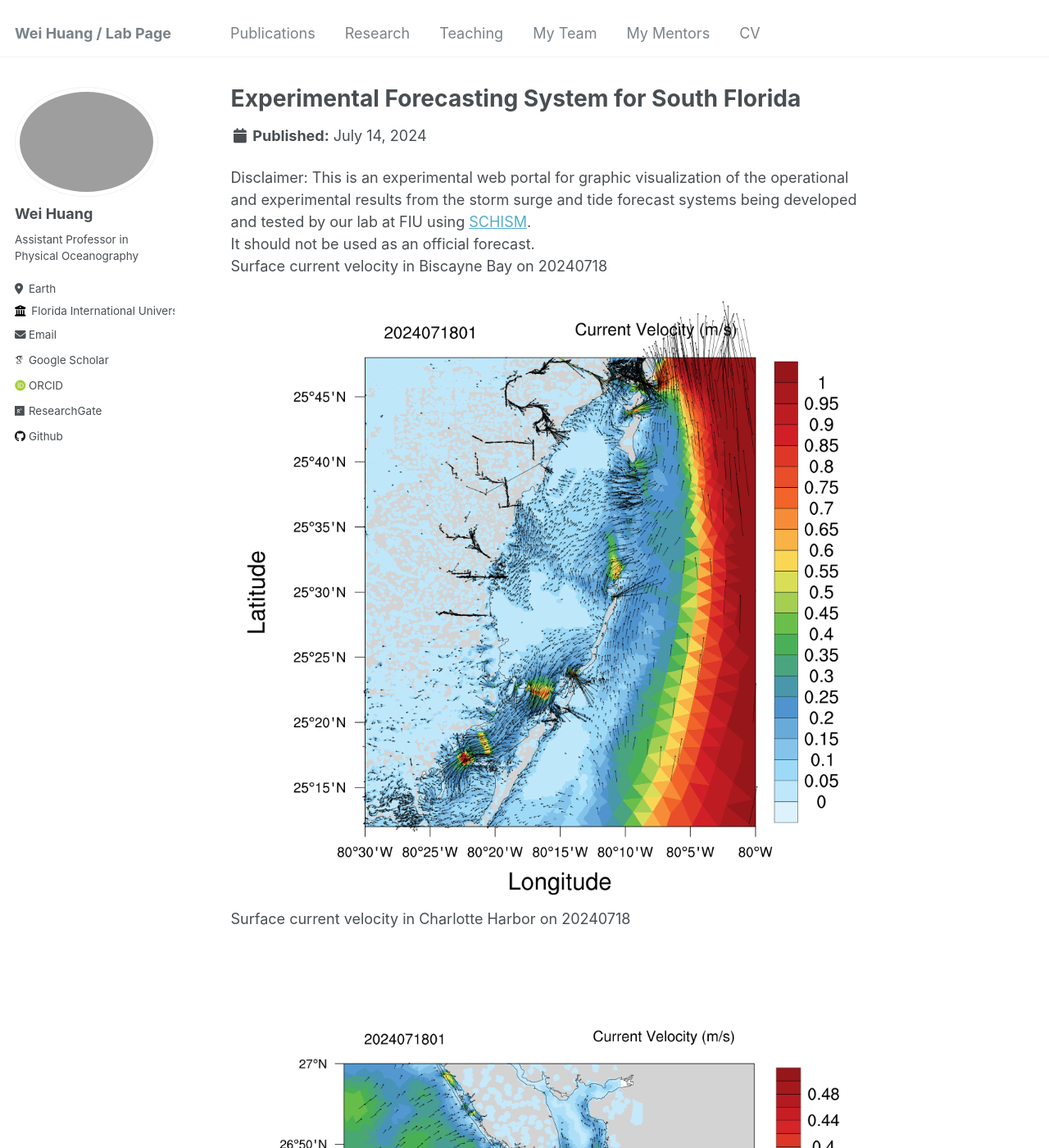
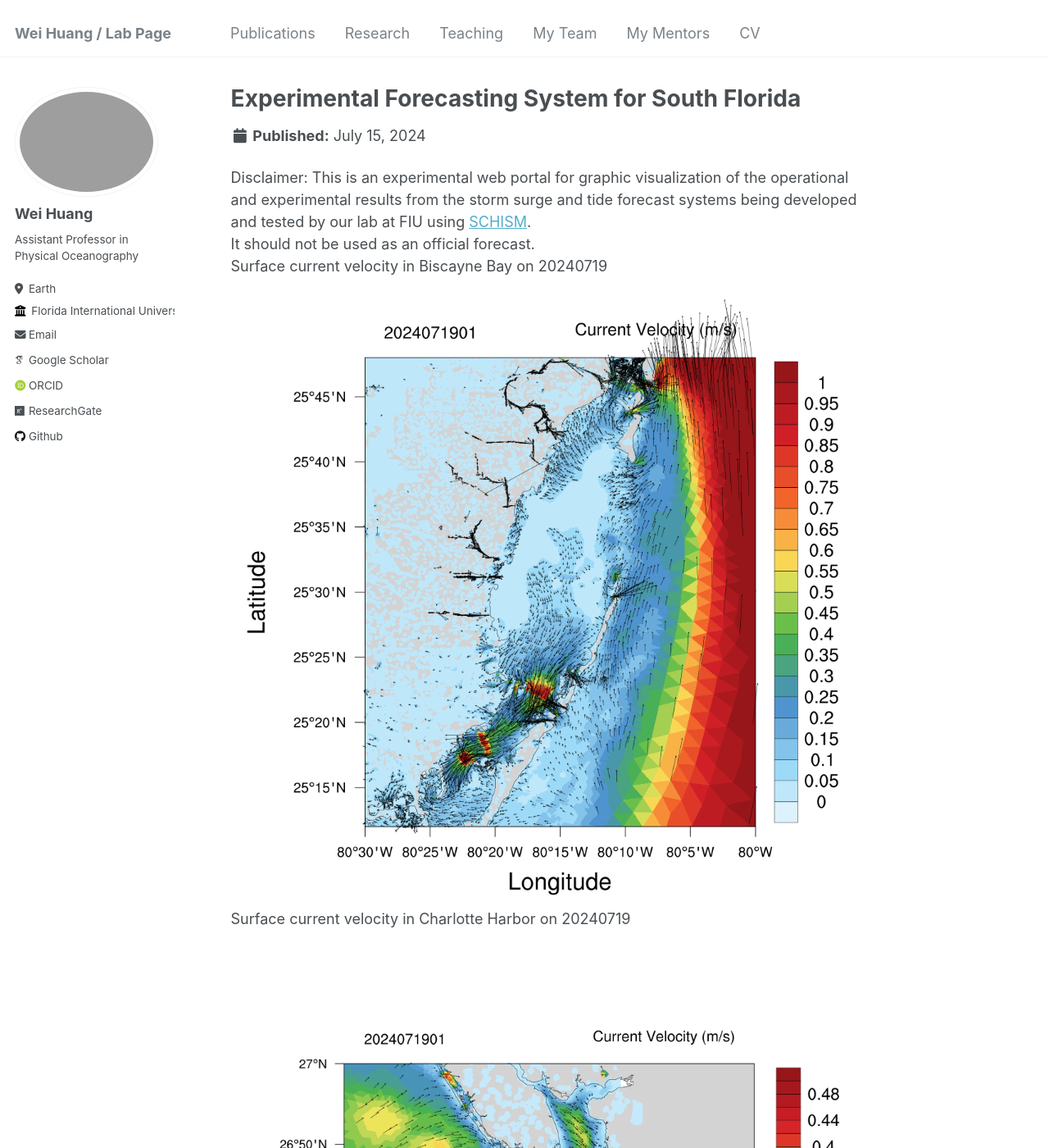
Before and after one commit to huang96169/huang96169.github.io, a Jekyll site: the page built from _research/research-1.md, in a window 1280 px wide and 1400 px high. Shown: the whole window at 82% size. Built offline with Jekyll 4.4.1, drawn with Linux system fonts in a browser that asks for light colours; some web fonts are replaced; some of the changed text lies outside the part shown.

Commit message:
replaced research_uv1.gif research_salt1.gif research_temp1.gif and replaced research_elev2.gif research_uv2.gif research_salt2.gif research_temp2.gif

```diff
--- a/_research/research-1.md
+++ b/_research/research-1.md
@@ -1,7 +1,7 @@
 ---
 title: "Experimental Forecasting System for South Florida"
-short: Surface current velocity of South Florida from 20240714 to 20240718
-date: 2024-07-14
+short: Surface current velocity of South Florida from 20240715 to 20240719
+date: 2024-07-15
 short1: "Disclaimer: This is an experimental web portal for graphic visualization of the operational and experimental results from the storm surge and tide forecast systems being developed and tested by our lab at FIU using [SCHISM](https://ccrm.vims.edu/schismweb/). It should not be used as an official forecast."
 excerpt: "<img src='/images/research_uv1.gif'>"
 collection: research
@@ -10,11 +10,11 @@ collection: research
 Disclaimer:
 This is an experimental web portal for graphic visualization of the operational and experimental results from the storm surge and tide forecast systems being developed and tested by our lab at FIU using [SCHISM](https://ccrm.vims.edu/schismweb/).<br/>
 It should not be used as an official forecast.<br/>
-Surface current velocity in Biscayne Bay on 20240718<br/>
+Surface current velocity in Biscayne Bay on 20240719<br/>
 <img src='/images/research_Bbay.png'>
-Surface current velocity in Charlotte Harbor on 20240718<br/>
+Surface current velocity in Charlotte Harbor on 20240719<br/>
 <img src='/images/research_Cbay.png'>
-Surface current velocity in Tampa Bay on 20240718<br/>
+Surface current velocity in Tampa Bay on 20240719<br/>
 <img src='/images/research_Tbay.png'>
 The map below showns observational stations used for validating the model's results, as well as the horizontal grid. <br/>
 The horizontal grid for SCHISM in simulating Biscayne Bay in South Florida, using flexible resolution resolving levees and canals (1-2 m), watershed rural and urban areas (30m-50m) and coastal ocean (500m-5km).<br/>
```
Also changed, not shown: _research/research-2.md (+6 -6 lines), images/research_Bbay.png, images/research_Cbay.png, images/research_Tbay.png, images/research_maxelev2.gif.
